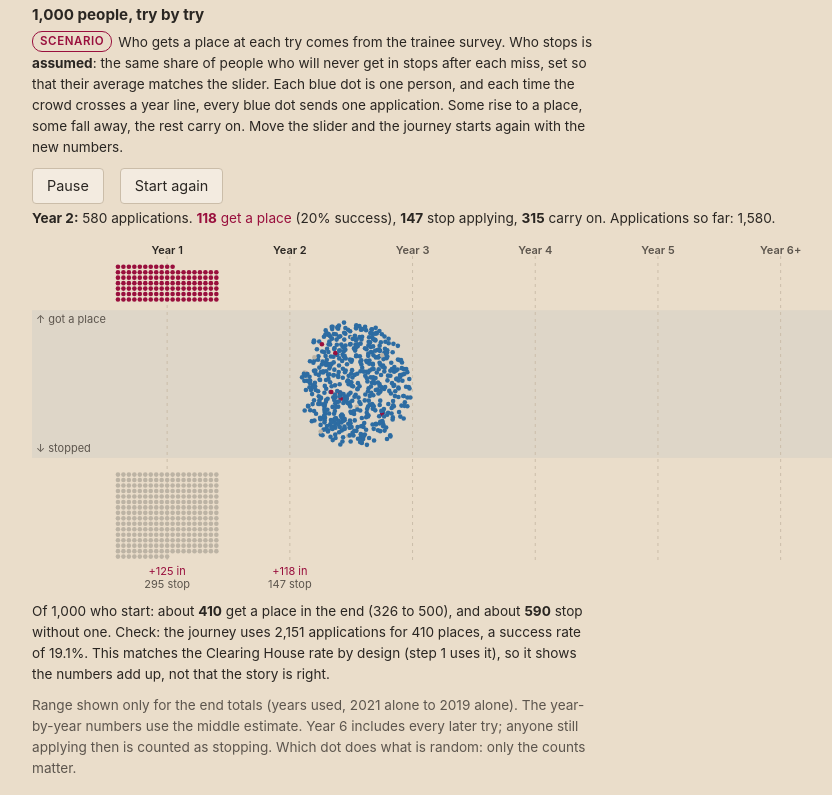
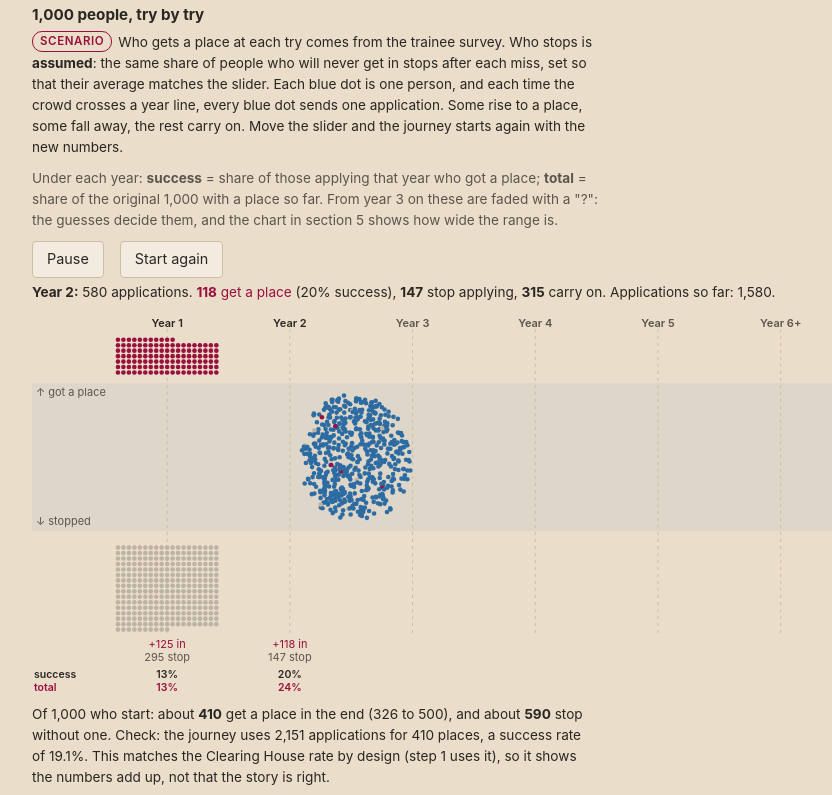
Before and after one commit to clinpsyry/dclinequality, a plain HTML site: page posts/next/mockups/pathway/index.html in a window 1280 px wide. Shown: the part 3984-4779 px from the top of the page, without its empty margins (198-1030 px from the left). Drawn offline with Linux system fonts and the light colour scheme; files whose address does not match are found by name.

Commit message:
Pathway page: per-year success and running total on the river; per-try line stops at try 2
River shows, under each year, the share of those applying who got in and
the share of the original 1,000 in so far; year 3 on is faded with '?'.
Per-try chart draws the line only at tries 1-2 and the band after, with a
plain note that later tries could rise, stay flat or fall.

Co-Authored-By: Claude Opus 5.5 <noreply@anthropic.com>
Claude-Session: https://claude.ai/code/session_01YKB9PHF5GnbDPZAMy4bRj5

```diff
--- a/posts/next/mockups/pathway/index.html
+++ b/posts/next/mockups/pathway/index.html
@@ -90,6 +90,7 @@ ul { padding-left: 20px; margin: 6px 0 10px; }
   <div id="everChart" style="margin-top:14px"></div>
   <h3>1,000 people, try by try</h3>
   <p class="small"><span class="tag scenario">Scenario</span>Who gets a place at each try comes from the trainee survey. Who stops is <b>assumed</b>: the same share of people who will never get in stops after each miss, set so that their average matches the slider. Each blue dot is one person, and each time the crowd crosses a year line, every blue dot sends one application. Some rise to a place, some fall away, the rest carry on. Move the slider and the journey starts again with the new numbers.</p>
+  <p class="small muted">Under each year: <b>success</b> = share of those applying that year who got a place; <b>total</b> = share of the original 1,000 with a place so far. From year 3 on these are faded with a "?": the guesses decide them, and the chart in section 5 shows how wide the range is.</p>
   <div class="row" style="margin-bottom:4px">
     <button type="button" id="flowPlay" class="btn">Play</button>
     <button type="button" id="flowReset" class="btn">Start again</button>
@@ -403,7 +404,7 @@ ul { padding-left: 20px; margin: 6px 0 10px; }
     var maxS = Math.max.apply(null, FLOW.steps.map(function (s) { return s.stop; }));
     var topH = 18 + Math.ceil(maxP / cols) * sp + 10;
     var bandH = Math.max(90, Math.min(150, W * 0.18));
-    var botH = 14 + Math.ceil(maxS / cols) * sp + 34;
+    var botH = 14 + Math.ceil(maxS / cols) * sp + 64;
     var g = { W: W, H: topH + bandH + botH, sp: sp, r: r, L: L, colW: colW, cols: cols, topH: topH, bandH: bandH,
               bandMid: topH + bandH / 2, botY: topH + bandH + 14 };
     g.line = function (k) { return L + k * colW; };           // year k line at the right edge of column k
@@ -474,19 +475,26 @@ ul { padding-left: 20px; margin: 6px 0 10px; }
     c.font = "600 11px Inter, system-ui, sans-serif"; c.textAlign = "center";
     for (var k = 1; k <= 6; k++) {
       var x = g.line(k) - g.colW * 0.5;
-      c.strokeStyle = line; c.setLineDash([3, 4]); c.beginPath(); c.moveTo(x, 12); c.lineTo(x, g.H - 30); c.stroke(); c.setLineDash([]);
+      c.strokeStyle = line; c.setLineDash([3, 4]); c.beginPath(); c.moveTo(x, 12); c.lineTo(x, g.H - 60); c.stroke(); c.setLineDash([]);
       c.fillStyle = k <= FLOW.fired ? fg : muted; c.fillText("Year " + (k === 6 ? "6+" : k), x, 10);
       if (k <= FLOW.fired) {
         var st = FLOW.steps[k - 1];
         c.font = "11px Inter, system-ui, sans-serif";
-        c.fillStyle = acc; c.fillText("+" + st.placed + " in", x, g.H - 18);
-        c.fillStyle = muted; c.fillText(st.stop + " stop", x, g.H - 5);
+        var cumIn = 0; for (var q2 = 0; q2 < k; q2++) cumIn += FLOW.steps[q2].placed;
+        var unsure = k >= 3, qm = unsure ? "?" : "";
+        c.fillStyle = acc; c.fillText("+" + st.placed + " in", x, g.H - 48);
+        c.fillStyle = muted; c.fillText(st.stop + " stop", x, g.H - 35);
+        c.globalAlpha = unsure ? 0.5 : 1; c.font = "600 10.5px Inter, system-ui, sans-serif";
+        c.fillStyle = fg; c.fillText(pct(st.placed / st.applying) + qm, x, g.H - 18);
+        c.fillStyle = acc; c.fillText(pct(cumIn / 1000) + qm, x, g.H - 5);
+        c.globalAlpha = 1; c.font = "11px Inter, system-ui, sans-serif";
         c.font = "600 11px Inter, system-ui, sans-serif";
       }
     }
     c.textAlign = "left"; c.fillStyle = muted; c.font = "11px Inter, system-ui, sans-serif";
     c.fillText("\u2191 got a place", 4, g.topH + 13);
     c.fillText("\u2193 stopped", 4, g.topH + g.bandH - 6);
+    if (FLOW.fired > 0) { c.font = "600 10.5px Inter, system-ui, sans-serif"; c.fillStyle = fg; c.fillText("success", 2, g.H - 18); c.fillStyle = acc; c.fillText("total", 2, g.H - 5); c.font = "11px Inter, system-ui, sans-serif"; }
     // move the crowd: center glides across, the cloud gently ripples
     var cx = crowdCenter(g, Math.min(t, 6.6)), rx = g.colW * 0.42, ry = g.bandH * 0.42, sec = now / 1000;
     var anyMoving = false;
@@ -582,14 +590,16 @@ ul { padding-left: 20px; margin: 6px 0 10px; }
     s += band(outer, 0.12) + band(inner, 0.22);
     s += '<line x1="' + L + '" x2="' + (w - R) + '" y1="' + y(overall) + '" y2="' + y(overall) + '" stroke="' + fg + '" stroke-dasharray="5 4"/>' +
       '<text x="' + (w - R) + '" y="' + (y(overall) - 6) + '" font-size="11" text-anchor="end">All applications, 2019 to 2021: ' + pct(overall) + "</text>";
-    s += '<polyline points="' + mid.map(function (v, i) { return x(i) + "," + y(v); }).join(" ") + '" fill="none" stroke="' + acc + '" stroke-width="2.5"/>';
+    s += '<polyline points="' + mid.slice(0, 2).map(function (v, i) { return x(i) + "," + y(v); }).join(" ") + '" fill="none" stroke="' + acc + '" stroke-width="2.5"/>';
     mid.forEach(function (v, i) {
+      if (i >= 2) { s += '<text x="' + x(i) + '" y="' + (h - 16) + '" font-size="12" text-anchor="middle">' + (i + 1) + "</text>"; return; }
       s += '<circle cx="' + x(i) + '" cy="' + y(v) + '" r="4.5" fill="' + acc + '"/><text x="' + (i === 4 ? x(i) - 8 : x(i) + 8) + '" y="' + (y(v) + 14) + '" font-size="11"' + (i === 4 ? ' text-anchor="end"' : '') + '>' + pct(v) + "</text>" +
         '<text x="' + x(i) + '" y="' + (h - 16) + '" font-size="12" text-anchor="middle">' + (i + 1) + "</text>";
     });
     s += '<text x="' + ((L + w - R) / 2) + '" y="' + (h - 2) + '" font-size="11" text-anchor="middle">Try</text></svg>';
     var rng = function (o) { return pct(o[0]) + " to " + pct(o[1]); };
     document.getElementById("hazCurve").innerHTML = s +
+      '<p class="small"><b>After try 2, the chance could rise, stay flat or fall: it depends on who keeps applying, which the data do not show.</b> So the line stops at try 2 and only the range is drawn after it.</p>' +
       '<p class="small">Line: slider at ' + m + (m === 1 ? " time" : " times") + ". Across all settings: try 1 is " + rng(outer[0]) + ", try 2 is " + rng(outer[1]) +
       ", try 3 is " + rng(outer[2]) + ", try 5 is " + rng(outer[4]) + ". In every setting, try 1 is below the average for the same years, though at the high end only just. Later tries are uncertain.</p>";
   }
```
